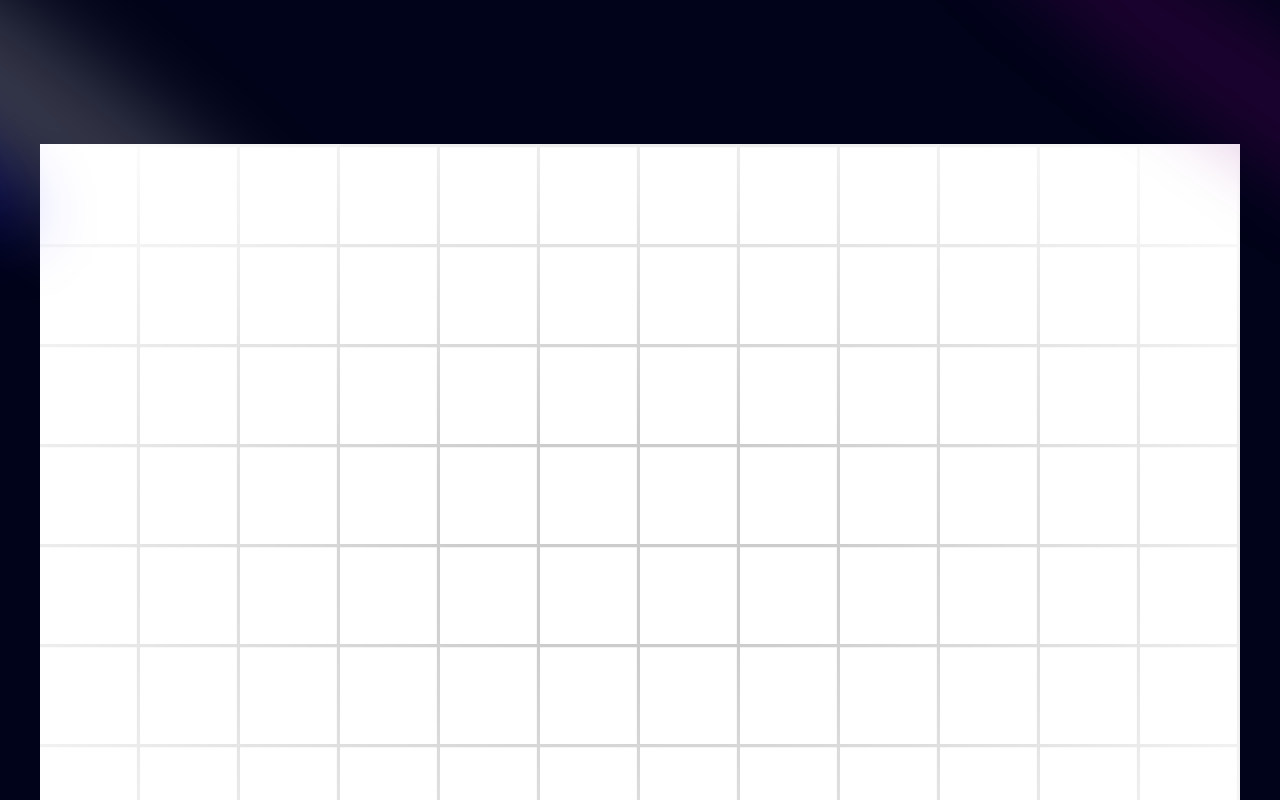
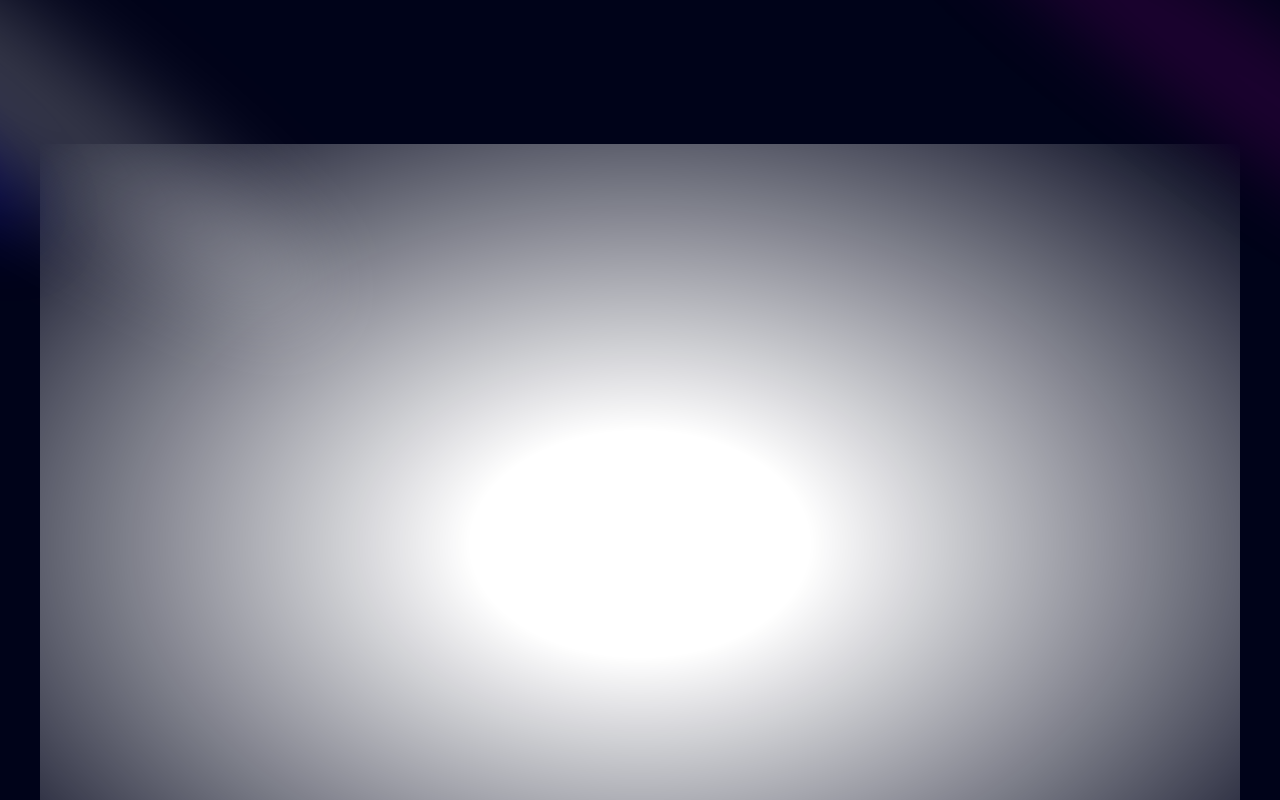
Before and after one commit to kunjdhami/Portfolio, a Next.js app: page / in a window 1280 px wide. Shown: the top 800 px of the page. Built offline with nearby package versions, Linux system fonts and the light colour scheme.

Commit message:
Add layout file

```diff
--- a/app/layout.tsx
+++ b/app/layout.tsx
@@ -1,6 +1,7 @@
 import type { Metadata } from "next";
 import { Geist, Geist_Mono } from "next/font/google";
 import "./globals.css";
+import { ThemeProvider } from "./provider";
 
 const geistSans = Geist({
   variable: "--font-geist-sans",
@@ -27,7 +28,14 @@
       <body
         className={`${geistSans.variable} ${geistMono.variable} antialiased`}
       >
-        {children}
+         <ThemeProvider
+            attribute="class"
+            defaultTheme="dark"
+            enableSystem
+            disableTransitionOnChange
+          >
+            {children}
+          </ThemeProvider>
       </body>
     </html>
   );
--- /dev/null
+++ b/app/provider.tsx
@@ -0,0 +1,11 @@
+"use client"
+
+import * as React from "react"
+import { ThemeProvider as NextThemesProvider } from "next-themes"
+
+export function ThemeProvider({
+  children,
+  ...props
+}: React.ComponentProps<typeof NextThemesProvider>) {
+  return <NextThemesProvider {...props}>{children}</NextThemesProvider>
+}
```
